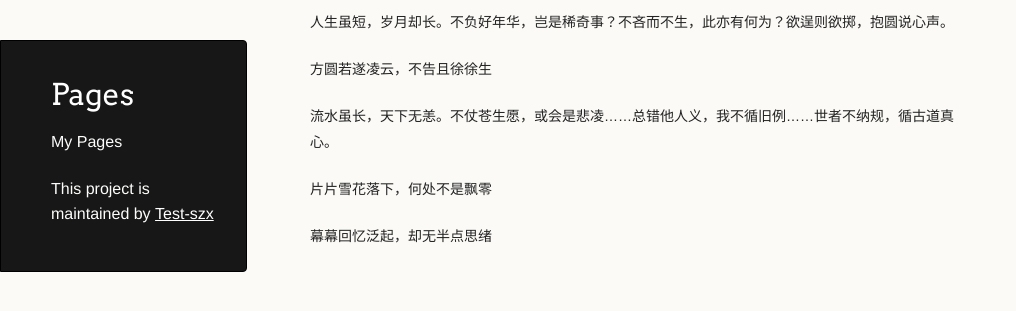
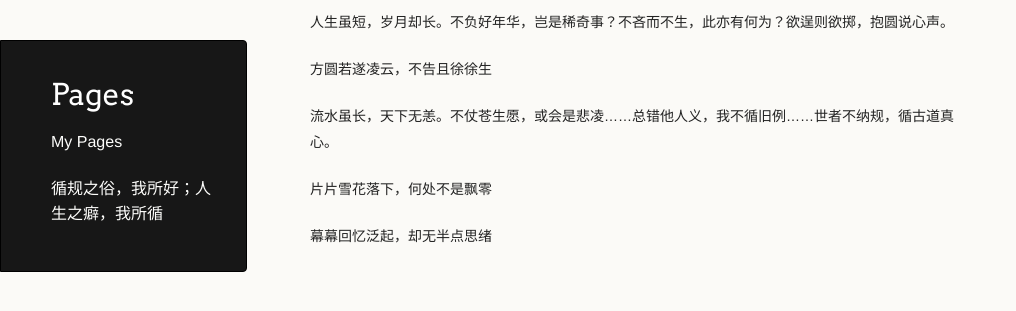
Before and after one commit to Test-szx/pages, a Jekyll site: the page index.html, which Jekyll copies as it is, in a window 1280 px wide. Shown: the top 311 px of the page, without its empty margins (0-1016 px from the left). Built offline with Jekyll 4.4.1, drawn with Linux system fonts in a browser that asks for light colours.

Commit message:
Update index.html

```diff
--- a/index.html
+++ b/index.html
@@ -19,7 +19,7 @@
         <h1 class="header">Pages</h1>
         <p class="header">My Pages</p>
 
-        <p class="header">This project is maintained by <a class="header name" href="https://github.com/Test-szx">Test-szx</a></p>
+        <p class="header">循规之俗，我所好；人生之癖，我所循</p>
 
 
       </header>
```
